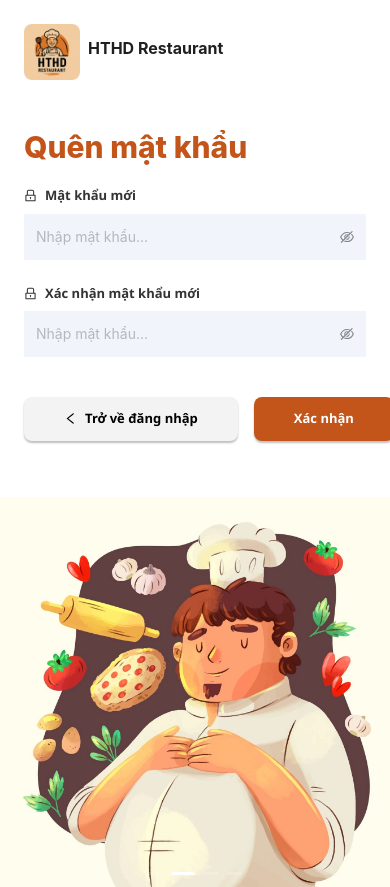
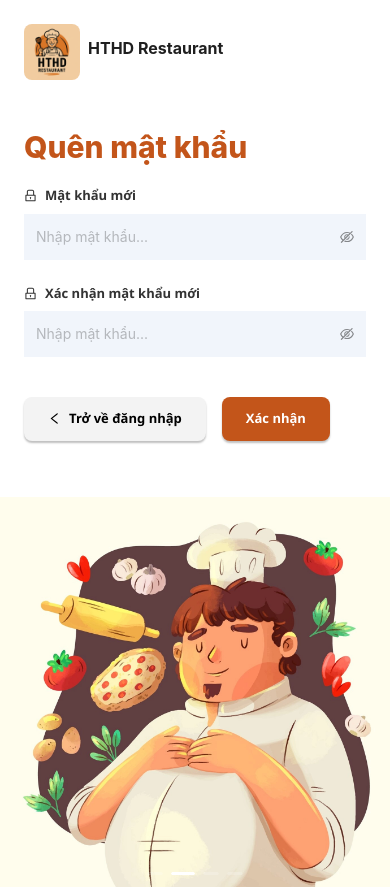
Before and after one commit to MThuyet/HTHD-restaurant-public, a React (Vite) app in the folder react-frontend/: page /reset-password in a window 390 px wide. Built offline with nearby package versions, Linux system fonts and the light colour scheme.

Commit message:
update(auth): style button on mobile device

```diff
--- a/react-frontend/src/pages/Auth/ForgotPassword.jsx
+++ b/react-frontend/src/pages/Auth/ForgotPassword.jsx
@@ -18,15 +18,15 @@ const ForgotPassword = () => {
                     <PhoneOutlined />
                     Số điện thoại <span className="text-red-500">*</span>
                 </label>
-                <div className="flex flex-wrap gap-2">
+                <div className="flex sm:gap-2 gap-3">
                     <Input
                         id="phone"
                         placeholder="Nhập số điện thoại"
-                        className="!p-3 max-w-[500px] min-w-[300px] !bg-bgBlue placeholder:text-textPrimary !rounded-none !border-none"
+                        className="!p-3 max-w-[500px] sm:min-w-[300px] min-w-[200px] !bg-bgBlue placeholder:text-textPrimary !rounded-none !border-none"
                     />
                     <button
                         type="button"
-                        className="!px-5 !py-3 bg-blue-600 hover:bg-blue-500 text-white font-medium rounded whitespace-nowrap"
+                        className="!p-3 !bg-darkBlue hover:opacity-85 rounded-md text-white text-nowrap font-bold"
                     >
                         Gửi mã
                     </button>
@@ -49,7 +49,7 @@ const ForgotPassword = () => {
 
             {/* Nút */}
             <div className="flex flex-wrap gap-4 mt-4">
-                <Link to={routes.forgotPasswordRoute}>
+                <Link to={routes.loginRoute}>
                     <button
                         className="bg-[#F3F3F3] text-black font-bold py-3 px-6 rounded-lg border-none hover:opacity-85 whitespace-nowrap"
                         style={{
--- a/react-frontend/src/pages/Auth/Login.jsx
+++ b/react-frontend/src/pages/Auth/Login.jsx
@@ -1,5 +1,5 @@
 import React from 'react';
-import { Input} from 'antd';
+import { Input } from 'antd';
 import { UserOutlined, LockOutlined, EyeInvisibleOutlined, EyeTwoTone } from '@ant-design/icons';
 import { Link } from 'react-router-dom';
 import routes from '~/config/routes';
@@ -33,7 +33,7 @@ const Login = () => {
             <div className="flex gap-4 mt-4">
                 <button
                     type="submit"
-                    className="bg-primary text-white font-bold py-3 px-10 rounded-lg border-none hover:opacity-85"
+                    className="bg-primary text-nowrap text-white font-bold py-3 sm:px-10 px-6 rounded-lg border-none hover:opacity-85"
                     style={{
                         boxShadow: '0px 2px 2px rgba(0, 0, 0, 0.25)',
                     }}
@@ -42,7 +42,7 @@ const Login = () => {
                 </button>
                 <Link to={routes.forgotPasswordRoute}>
                     <button
-                        className="bg-[#F3F3F3] text-black font-bold py-3 px-10 rounded-lg border-none hover:opacity-85"
+                        className="bg-[#F3F3F3] text-nowrap text-black font-bold py-3 sm:px-10 px-6 rounded-lg border-none hover:opacity-85"
                         style={{
                             boxShadow: '0px 2px 2px rgba(0, 0, 0, 0.25)',
                         }}
--- a/react-frontend/src/pages/Auth/ResetPassword.jsx
+++ b/react-frontend/src/pages/Auth/ResetPassword.jsx
@@ -32,7 +32,7 @@ const ResetPassword = () => {
             <div className="flex gap-4 mt-4">
                 <Link to={routes.forgotPasswordRoute}>
                     <button
-                        className="bg-[#F3F3F3] text-black font-bold py-3 px-10 whitespace-nowrap rounded-lg border-none hover:opacity-85"
+                        className="bg-[#F3F3F3] text-black font-bold py-3 sm:px-10 px-6 whitespace-nowrap rounded-lg border-none hover:opacity-85"
                         style={{
                             boxShadow: '0px 2px 2px rgba(0, 0, 0, 0.25)',
                         }}
@@ -43,7 +43,7 @@ const ResetPassword = () => {
                 </Link>
                 <button
                     type="submit"
-                    className="bg-primary text-white font-bold py-3 px-10 whitespace-nowrap rounded-lg border-none hover:opacity-85"
+                    className="bg-primary text-white font-bold py-3 sm:px-10 px-6 whitespace-nowrap rounded-lg border-none hover:opacity-85"
                     style={{
                         boxShadow: '0px 2px 2px rgba(0, 0, 0, 0.25)',
                     }}
```
